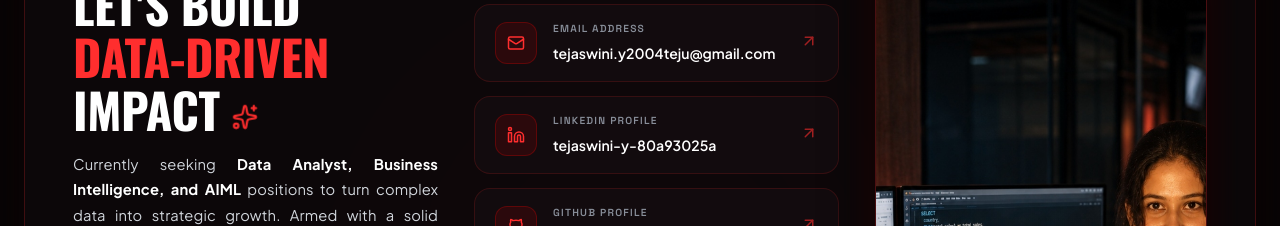
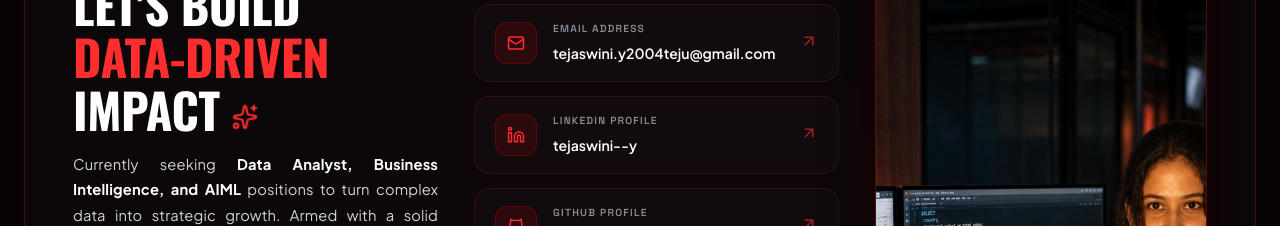
Before and after one commit to tejaswiniy04/Tejaswini-y-portfolio, a React (Vite) app: page / in a window 1280 px wide. Shown: the part 2860-3086 px from the top of the page. Built offline with nearby package versions, Linux system fonts and the light colour scheme.

Commit message:
Update Contact component LinkedIn handle display and build

```diff
--- a/src/components/Contact.tsx
+++ b/src/components/Contact.tsx
@@ -13,7 +13,7 @@ export const Contact: React.FC = () => {
     },
     {
       label: 'LINKEDIN PROFILE',
-      value: 'tejaswini-y-80a93025a',
+      value: 'tejaswini--y',
       href: PERSONAL_INFO.linkedin,
       icon: LinkedinIcon
     },
```
